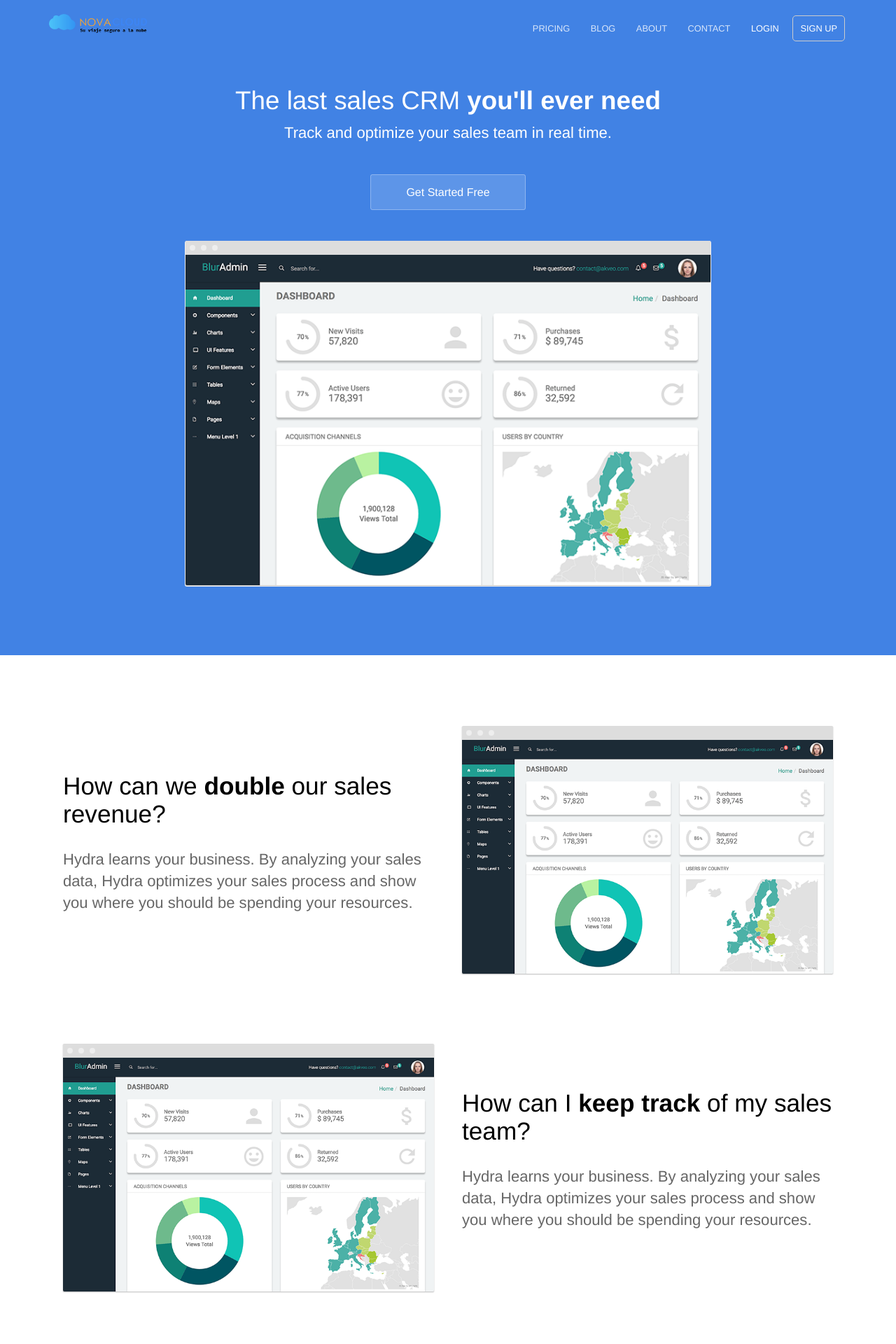
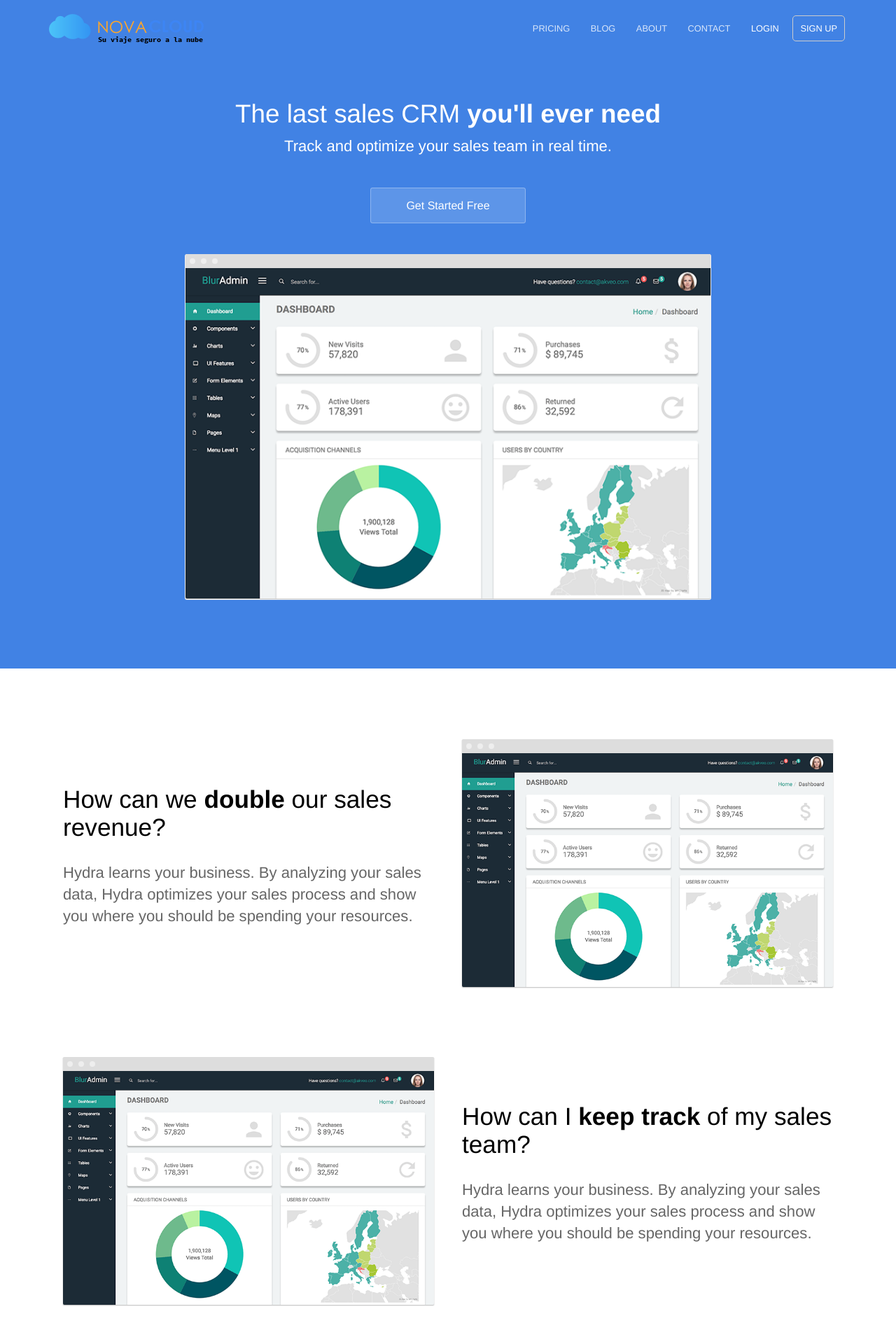
Before and after one commit to nova-cloud/nova-cloud.github.io, a Jekyll site: the page built from index.html, in a window 1280 px wide. Shown: the top 1920 px of the page at 70% size. Built offline with Jekyll 4.4.1, drawn with Linux system fonts in a browser that asks for light colours.

Commit message:
logo update

```diff
--- a/_layouts/default.html
+++ b/_layouts/default.html
@@ -23,7 +23,7 @@
 	<body>
 		<header>
 			<div class="container">
-				<div class="company-name"><a href="{{ site.baseurl }}/"><img src="{{ site.baseurl }}/images/novacloud_logo.png" alt="Nova Cloud Logo" width="95" height="33" /></a></div>
+				<div class="company-name"><a href="{{ site.baseurl }}/"><img src="{{ site.baseurl }}/images/novacloud_logo.png" alt="Nova Cloud Logo" width="221" height="52" /></a></div>
 				{% include navigation.html %}
 			</div>
 		</header>
```
